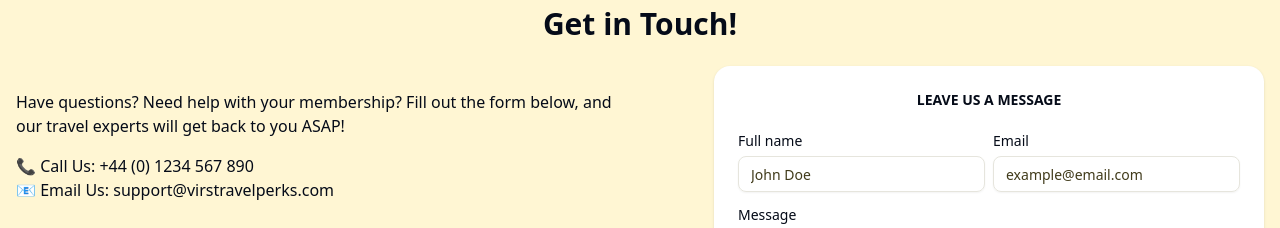
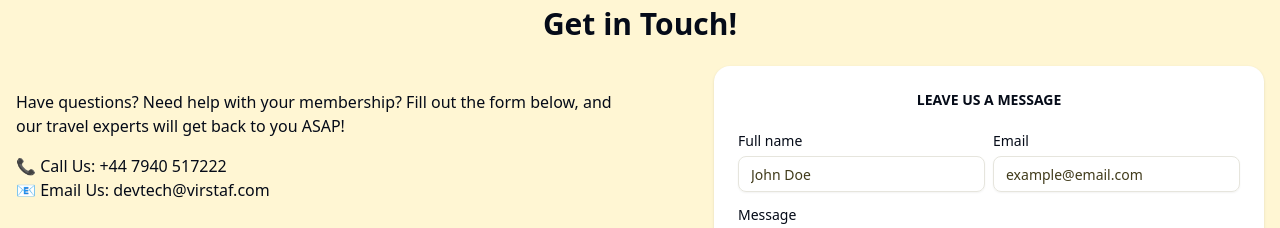
Before and after one commit to virstaf/bestravel, a Next.js app: page / in a window 1280 px wide. Shown: the part 3668-3896 px from the top of the page. Built offline with nearby package versions, Linux system fonts and the light colour scheme; no server answers.

Commit message:
Update eBook

```diff
--- a/components/GetInTouch.jsx
+++ b/components/GetInTouch.jsx
@@ -14,13 +14,13 @@ const GetInTouch = () => {
               below, and our travel experts will get back to you ASAP!
             </p>
             <ul className="mb-6">
-              <li>📞 Call Us: +44 (0) 1234 567 890</li>
-              <li>📧 Email Us: support@virstravelperks.com</li>
+              <li>📞 Call Us: +44 7940 517222</li>
+              <li>📧 Email Us: devtech@virstaf.com</li>
             </ul>
             <div className="button">
               <Button asChild>
                 <Link
-                  href="/docs/Virstravel_Club_Top_10_Perk_eBook_with_CTA.pdf"
+                  href="/docs/Virstravel_Club_Top_10_Perk_eBook.pdf"
                   download="Virstravel_Perk_eBook"
                 >
                   Download Guide
```
Also changed, not shown: 2 other files (tests, documents, lock files or other folders).
